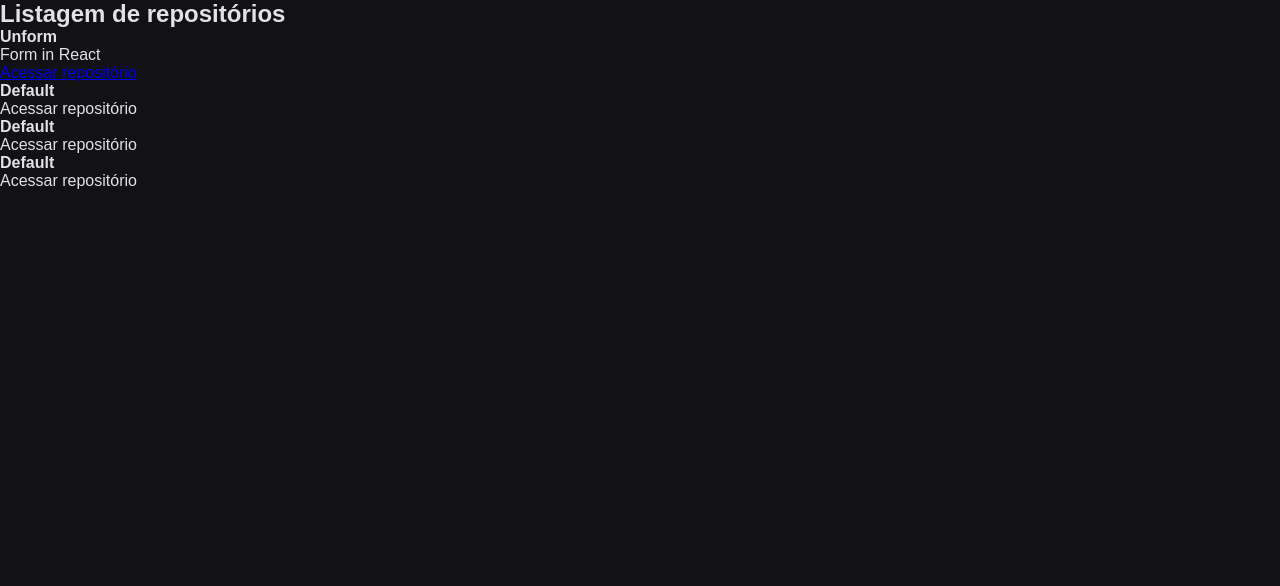
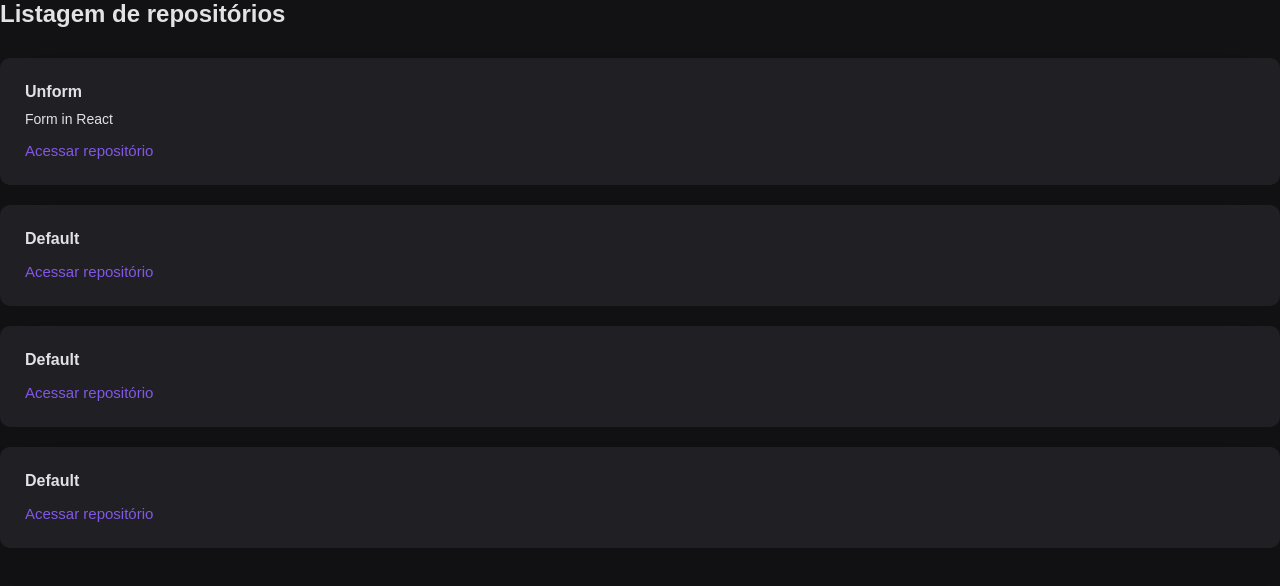
Before and after one commit to rodrigoanastacio/github-explorer, a React app: page / in a window 1280 px wide. Shown: the top 586 px of the page. Built offline with nearby package versions, Linux system fonts and the light colour scheme.

Commit message:
Apply styling to components

```diff
--- a/src/components/RepositoryItem.jsx
+++ b/src/components/RepositoryItem.jsx
@@ -1,9 +1,15 @@
+import '../styles/components/c-repository-item.scss';
+
 export function RepositoryItem({ repository }) {
   return (
-    <li className="repository__item">
-      <strong>{repository?.name ?? 'Default'}</strong>
-      <p className="repository__description">{repository?.description}</p>
-      <a href={repository?.link} className="repository__link">
+    <li className="c-repository-item">
+      <strong class="c-repository-item__title">
+        {repository?.name ?? 'Default'}
+      </strong>
+      <p className="c-repository-item__description">
+        {repository?.description}
+      </p>
+      <a href={repository?.link} className="c-repository-item__link">
         Acessar repositório
       </a>
     </li>
--- a/src/components/RepositoryList.jsx
+++ b/src/components/RepositoryList.jsx
@@ -1,4 +1,6 @@
 import { RepositoryItem } from './RepositoryItem';
+
+import '../styles/components/c-repository.scss';
 
 const repository = {
   name: 'Unform',
@@ -8,9 +10,9 @@ const repository = {
 
 export function RepositoryList() {
   return (
-    <section className="repository">
-      <h1 className="repository__title">Listagem de repositórios</h1>
-      <ul className="repository__list">
+    <section className="c-repository">
+      <h1 className="c-repository__title">Listagem de repositórios</h1>
+      <ul className="c-repository__list">
         <RepositoryItem repository={repository} />
         <RepositoryItem />
         <RepositoryItem />
--- /dev/null
+++ b/src/styles/components/c-repository-item.scss
@@ -0,0 +1,30 @@
+$component-name: 'c-repository-item';
+
+.#{$component-name} {
+  background-color: #202024;
+  padding: 1.5625rem;
+  margin-bottom: 1.25rem;
+  box-shadow: 0px 20px 50px -10px rgba(0, 0, 0, 0.05);
+  border-radius: 10px;
+
+  &:last-child {
+    margin-bottom: 0;
+  }
+
+  &__title {
+    display: block;
+    margin-bottom: 0.625rem;
+  }
+
+  &__description {
+    font-size: 0.875rem;
+    margin-bottom: 0.9375rem;
+  }
+
+  &__link {
+    display: inline-block;
+    text-decoration: none;
+    color: #8257e6;
+    font-size: 0.9375rem;
+  }
+}
--- /dev/null
+++ b/src/styles/components/c-repository.scss
@@ -0,0 +1,11 @@
+$component-name: 'c-repository';
+
+.#{$component-name} {
+  &__title {
+    margin-bottom: 1.875rem;
+  }
+
+  &__list {
+    list-style: none;
+  }
+}
```
